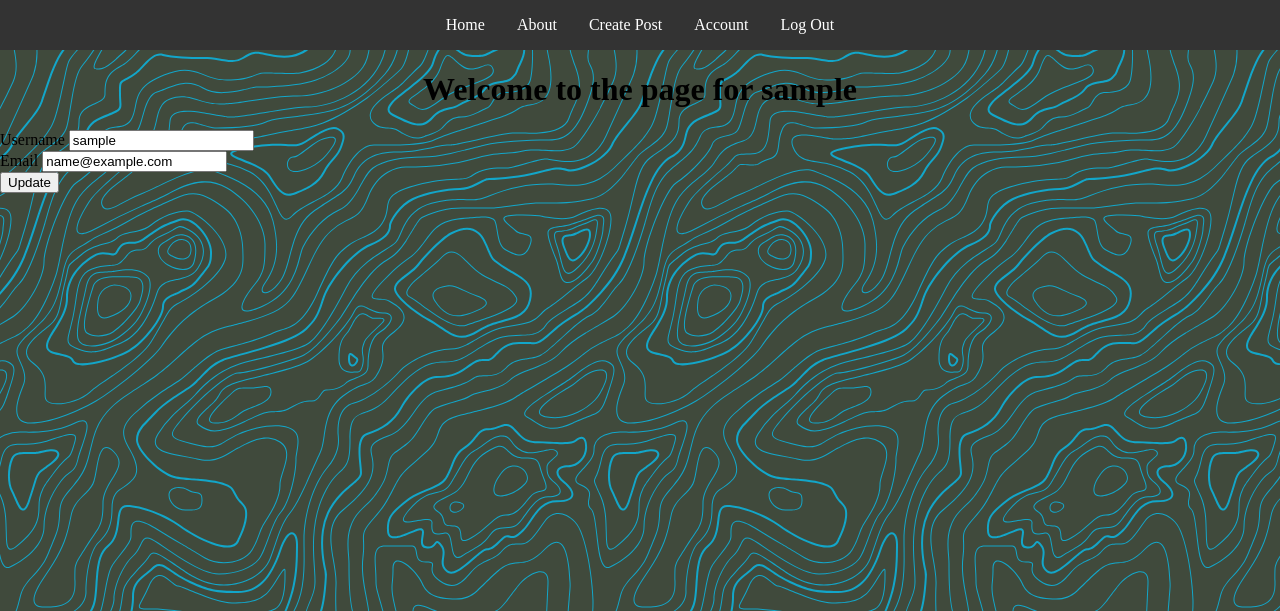
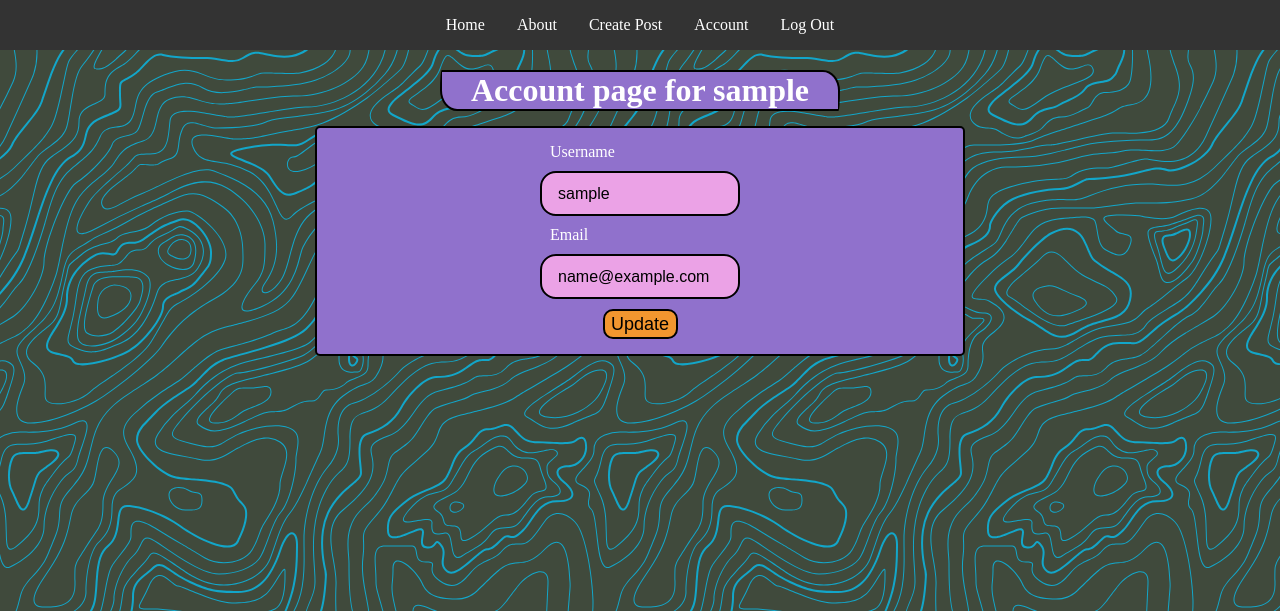
Before and after one commit to wolfsige/wolf_collector_mk2, a Flask app: page /account in a window 1280 px wide. Shown: the top 611 px of the page. Run offline with Flask 2, Linux system fonts and the light colour scheme; the visitor is signed in with stand-in values (Sample User, id 1); data comes from the database, SQL or seed files in the repository; some libraries are stand-ins or nearby versions.

Commit message:
add account css

```diff
--- /dev/null
+++ b/myapp/static/style/account.css
@@ -0,0 +1,69 @@
+* {
+  margin: 0;
+  padding: 0;
+}
+
+.center-title {
+  display: flex;
+  justify-content: center;
+  align-items: center;
+}
+
+.title {
+  display: flex;
+  justify-content: center;
+  margin-top: 20px;
+  width: 400px;
+  background-color: #9071CC;
+  color: white;
+  border: 2px black solid;
+  border-radius: 10px 100px / 120px;
+}
+
+.center-container {
+  display: flex;
+  justify-content: center;
+}
+
+.container {
+  display: flex;
+  justify-content: space-around;
+  margin: 15px;
+  padding: 15px;
+  background-color: #9071CC;
+  color: white;
+  border-radius: 5px;
+  border: 2px black solid;
+  width: 650px;
+}
+
+input#username, input#email {
+  padding: 16px;
+  margin-top: 10px;
+  margin-bottom: 10px;
+  width: 200px;
+  height: 45px;
+  font-size: 16px;
+  background-color: #EBA2E6;
+  border: 2px black solid;
+  border-radius: 16px;
+}
+
+input#submit {
+  width: 75px;
+  height: 30px;
+  font-size: 18px;
+  background-color: #F2962F;
+  color: black;
+  border: 2px black solid;
+  border-radius: 10px;
+}
+
+div.submit {
+  display: flex;
+  justify-content: center;
+}
+
+label {
+  padding: 10px;
+}
--- a/myapp/templates/account.html
+++ b/myapp/templates/account.html
@@ -1,31 +1,28 @@
 {% extends "base.html" %}
 {% block content %}
 
-<div class="jumbotron">
-    <div align="center">
-        <h1>Welcome to the page for {{current_user.username}}</h1>
+<link rel="stylesheet" href="{{ url_for('static', filename= 'style/account.css')}}">
+
+<div class="center-title">
+    <div class="title">
+        <h1>Account page for {{current_user.username}}</h1>
     </div>
 </div>
 
-<div class="container">
-    <form method="POST" action="" enctype="multipart/form-data">
-        <div class="form-group">
-            {{form.hidden_tag()}}
-        </div>
-        <div class="form-group">
-            {{form.username.label(class='form-group')}}
-            {{form.username(class='form-control')}}
-        </div>
-        <div class="form-group">
-            {{form.email.label(class='form-group')}}
-            {{form.email(class='form-control')}}
-        </div>
+<div class="center-container">
+    <div class="container">
+        <form method="POST" action="" enctype="multipart/form-data">
+                {{form.hidden_tag()}}
+                {{form.username.label}}</br>
+                {{form.username}}</br>
+                {{form.email.label}}</br>
+                {{form.email}}
 
-        <div class="form-group">
-            {{form.submit(class='btn btn-primary')}}
-        </div>
+            <div class="submit">
+                {{form.submit}}
+            </div>
+        </form>
+    </div>
+</div>
 
-
-    </form>
-</div>
 {% endblock %}
```
